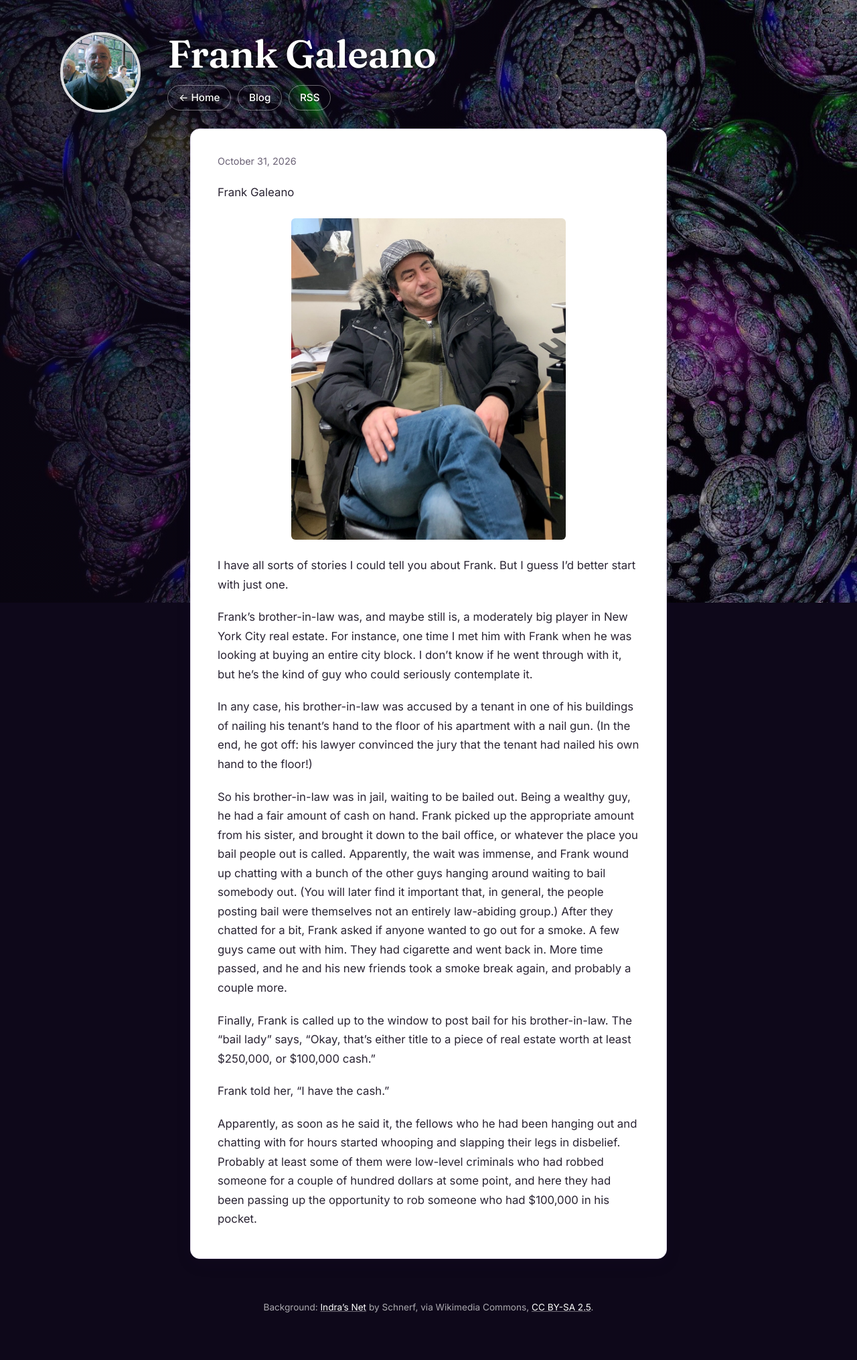
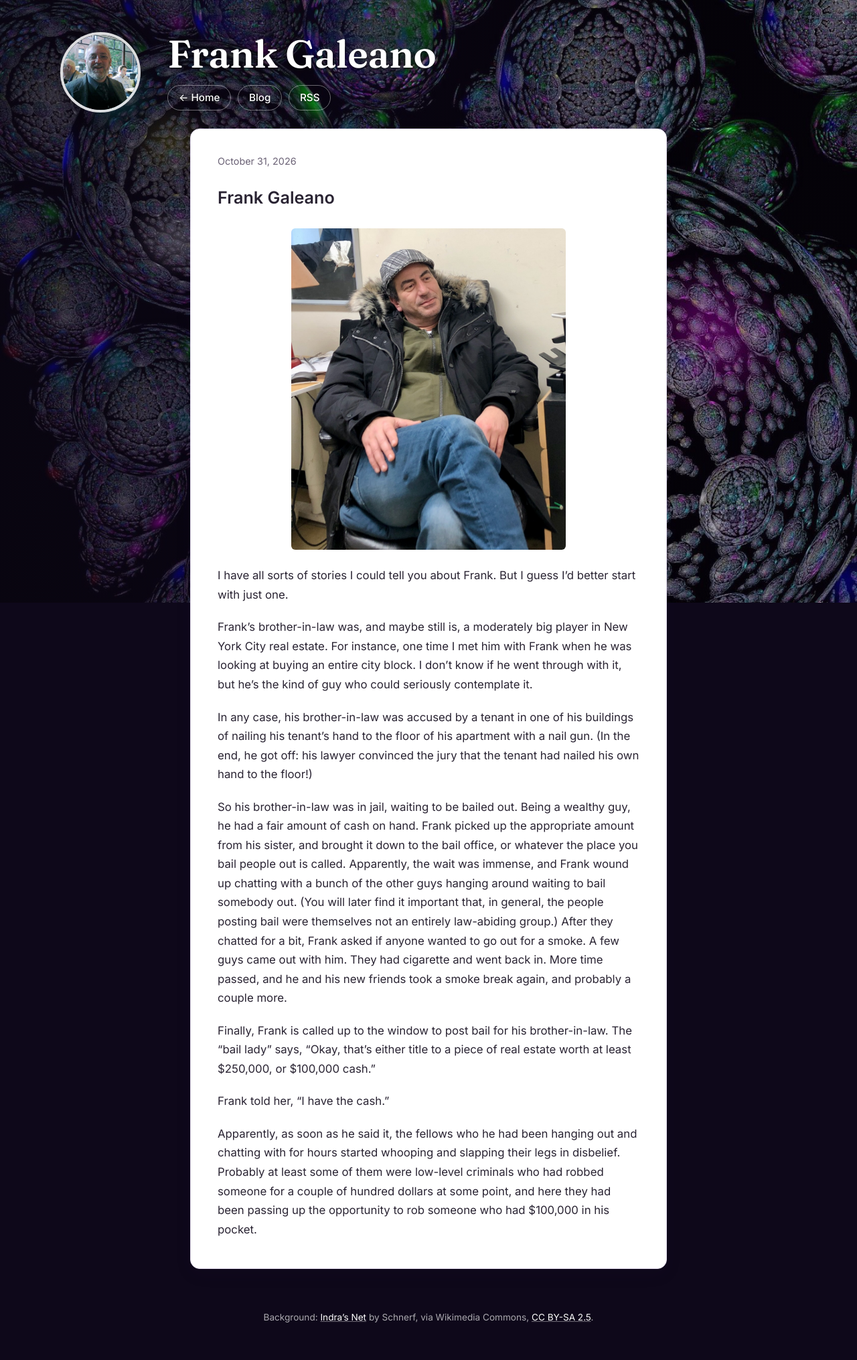
Before and after one commit to gcallah/gcallah.github.io, a Jekyll site: the page built from _posts/2026-10-31-Frank-Galeano.md, in a window 1280 px wide. Shown: the whole page at 67% size. Built offline with Jekyll 4.4.1, drawn with Linux system fonts in a browser that asks for light colours; our own code applies the rules of GitHub Pages for plain Markdown files.

```diff
--- a/_posts/2026-10-31-Frank-Galeano.md
+++ b/_posts/2026-10-31-Frank-Galeano.md
@@ -1,4 +1,4 @@
-Frank Galeano
+# Frank Galeano
 
 ![Frank Galeano](/graphics/FrankGaleano.jpg)
 
```
